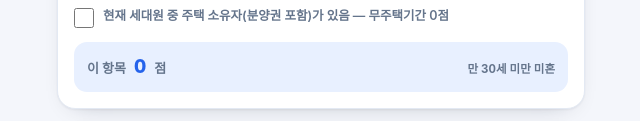
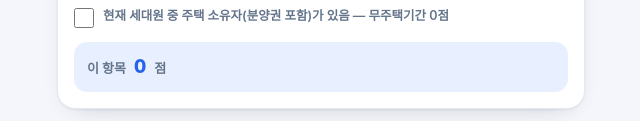
Before and after one commit to jaystacyoh/jaystacyoh.github.io, a plain HTML site: page cheongyak/index.html in a window 1280 px wide. Shown: the part 664-785 px from the top of the page, 319-959 px from the left. Drawn offline with Linux system fonts and the light colour scheme.

Commit message:
fix(cheongyak): 무주택기간 기간 선택 시 0점 사유 문구 제거 (#2)
처음 방문한 상태에서 '만 30세 미만 미혼'이 0점 사유처럼 보이던 표기를 지우고,
선택한 기간의 점수만 보여 준다. 날짜 계산 모드의 기산일 안내는 그대로 둔다.

Co-authored-by: jaystacyoh <jaystacyoh@users.noreply.github.com>

```diff
--- a/cheongyak/index.html
+++ b/cheongyak/index.html
@@ -697,7 +697,7 @@
   function homeResult() {
     if (state.ownHouse) return { pts: 0, detail: '유주택' };
     if (state.homeMode === 'bracket') {
-      return { pts: ptsHomeBracket(state.homeIdx), detail: state.homeIdx === 0 ? '만 30세 미만 미혼' : '' };
+      return { pts: ptsHomeBracket(state.homeIdx), detail: '' };
     }
     var r = homeMonthsFromDates(state.birthD, state.marryD, state.soldD, state.baseD);
     if (!r.ok) return { pts: 0, detail: '생년월일 입력 필요' };
```
